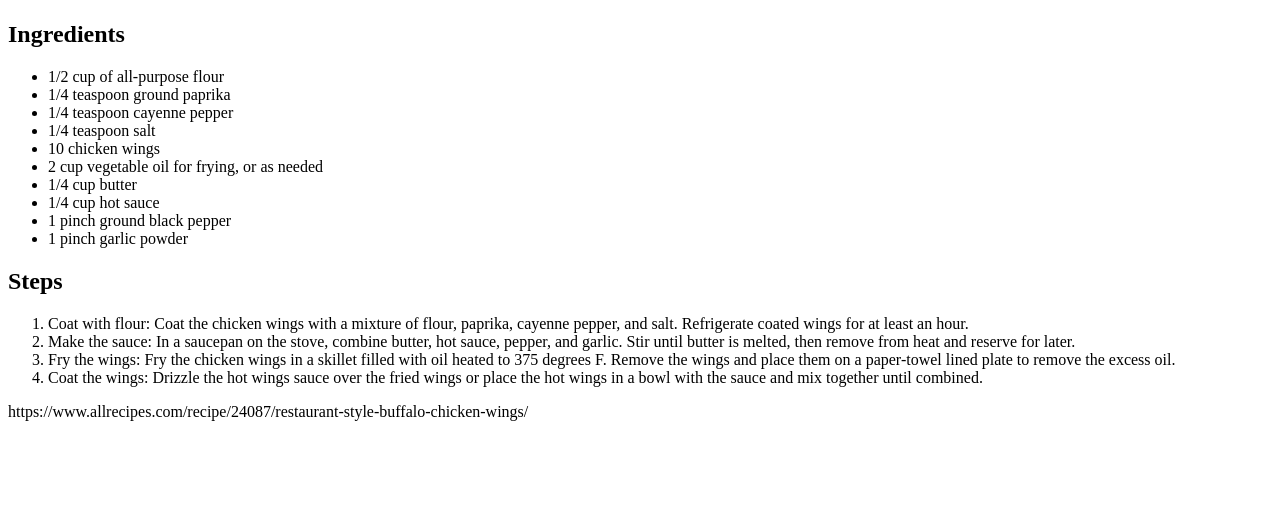
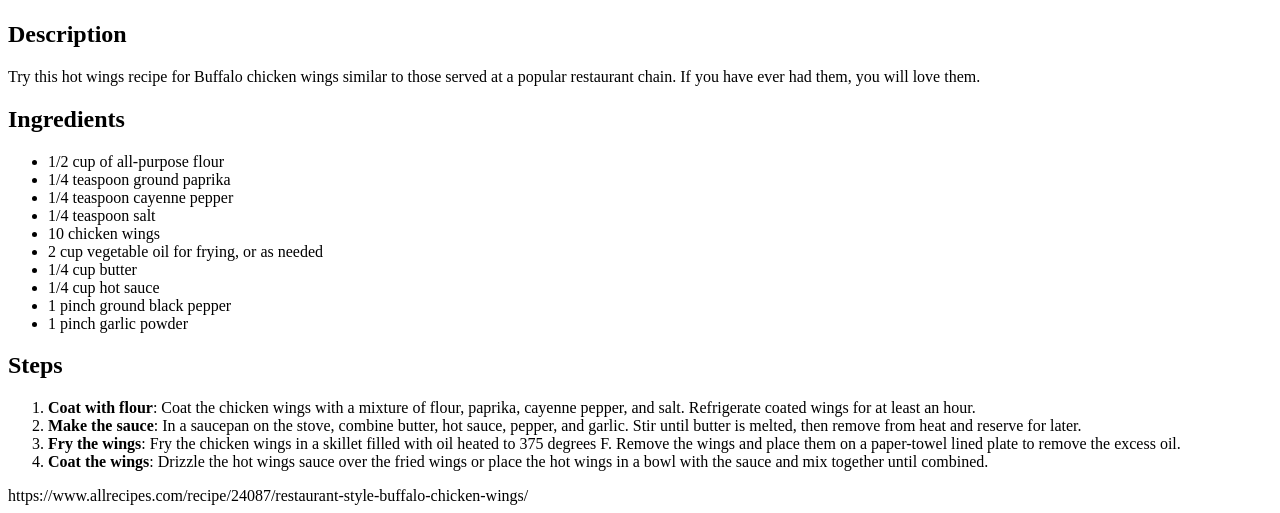
Before and after one commit to notpearlz/odin-recipes, a plain HTML site: page recipes/buffalowings.html in a window 1280 px wide. Shown: the part 383-896 px from the top of the page. Before the commit the page ends 812 px from the top, so only its background shows below. Drawn offline with Linux system fonts and the light colour scheme.

Commit message:
Added Descriptions and bolded certain words in brownies and buffalowings

```diff
--- a/recipes/buffalowings.html
+++ b/recipes/buffalowings.html
@@ -8,6 +8,11 @@
     <h1>Buffalo Wings</h1>
 
     <img src="https://www.allrecipes.com/thmb/KvaGxFFxDACKRLSqpdsf46XbCtQ=/750x0/filters:no_upscale():max_bytes(150000):strip_icc():format(webp)/restaurant-style-buffalo-chicken-wings-photo-by-bd.weld-4536879-2000-54e0d8d40fcd44fd8b9b7ae3cb87c08f.jpg" alt="A picture of buffalo wings">
+
+    <h2>Description</h2>
+    <p>
+        Try this hot wings recipe for Buffalo chicken wings similar to those served at a popular restaurant chain. If you have ever had them, you will love them.
+    </p>
 
     <h2>Ingredients</h2>
     <ul>
@@ -25,10 +30,10 @@
 
     <h2>Steps</h2>
     <ol>
-        <li>Coat with flour: Coat the chicken wings with a mixture of flour, paprika, cayenne pepper, and salt. Refrigerate coated wings for at least an hour.</li>
-        <li>Make the sauce: In a saucepan on the stove, combine butter, hot sauce, pepper, and garlic. Stir until butter is melted, then remove from heat and reserve for later.</li>
-        <li>Fry the wings: Fry the chicken wings in a skillet filled with oil heated to 375 degrees F. Remove the wings and place them on a paper-towel lined plate to remove the excess oil.</li>
-        <li>Coat the wings: Drizzle the hot wings sauce over the fried wings or place the hot wings in a bowl with the sauce and mix together until combined.</li>
+        <li><strong>Coat with flour</strong>: Coat the chicken wings with a mixture of flour, paprika, cayenne pepper, and salt. Refrigerate coated wings for at least an hour.</li>
+        <li><strong>Make the sauce</strong>: In a saucepan on the stove, combine butter, hot sauce, pepper, and garlic. Stir until butter is melted, then remove from heat and reserve for later.</li>
+        <li><strong>Fry the wings</strong>: Fry the chicken wings in a skillet filled with oil heated to 375 degrees F. Remove the wings and place them on a paper-towel lined plate to remove the excess oil.</li>
+        <li><strong>Coat the wings</strong>: Drizzle the hot wings sauce over the fried wings or place the hot wings in a bowl with the sauce and mix together until combined.</li>
     </ol>
 
 
```
Also changed, not shown: recipes/brownies.html (+8 -0 lines).
